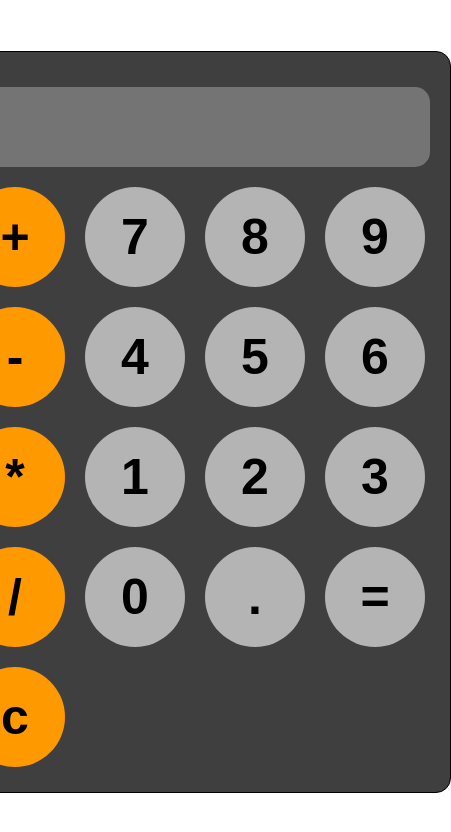
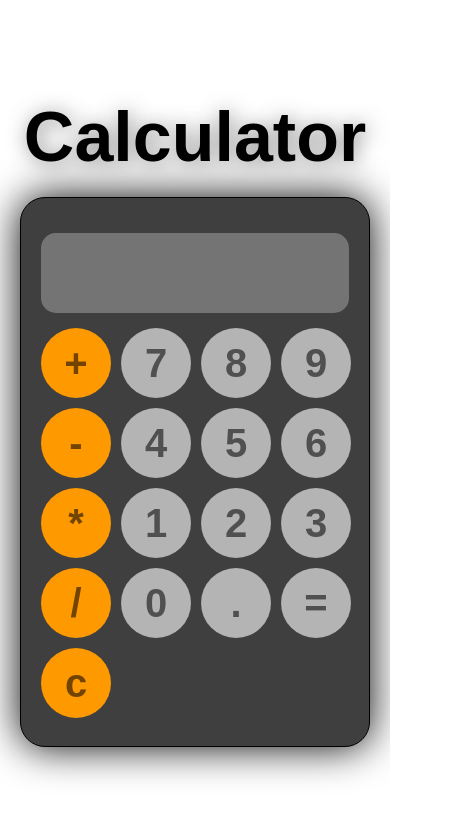
Before and after one commit to NaveenWebDevloper/Calculator, a plain HTML site: page index.html in a window 390 px wide. Shown: the whole page, 451 px wide, since content can reach past the window. Drawn offline with Linux system fonts and the light colour scheme.

Commit message:
updated css

```diff
--- a/index.html
+++ b/index.html
@@ -7,6 +7,7 @@
     <link rel="stylesheet" href="style.css">
 </head>
 <body>
+    <h1>Calculator</h1>
     <section class="calculator">
         <input type="text" disabled id="display">
         <div id="keys">
--- a/style.css
+++ b/style.css
@@ -2,18 +2,28 @@
     margin: 0;
     padding: 0;
     box-sizing: border-box;
+    font-family: sans-serif;
 }
 html,body{
     height: 100vh;
     width: 100%;
     display: flex;
+    flex-direction: column;
     align-items: center;
     justify-content: center;
+}
+h1{
+    font-size: 70px;
+    font-weight: 900;
+    color: rgb(0, 0, 0);
+    margin-bottom: 20px;
+    text-shadow: 2px 2px 20px rgba(81, 82, 82, 0.672);
 }
 .calculator{
     border: 1px solid black;
     padding: 20px;
-    border-radius: 15px;
+    border-radius: 25px;
+    box-shadow: 0px 0px 40px rgba(0, 0, 0, 0.988);
     background-color: rgb(63, 63, 63);
 }
 .calculator input{
@@ -47,3 +57,20 @@ button{
 #specialbtn{
     background-color: rgb(255, 153, 0);
 }
+@media (max-width: 600px) {
+    .calculator{
+        width: 350px;
+        height: 550px;
+    }
+    #keys{
+        grid-template-columns: repeat(4, 1fr);
+    }
+    button{
+        width: 70px;
+        height: 70px;
+        font-size: 40px;
+        font-weight: 900;
+        color: rgba(0, 0, 0, 0.552);
+        margin: 0;
+    }
+}
```
